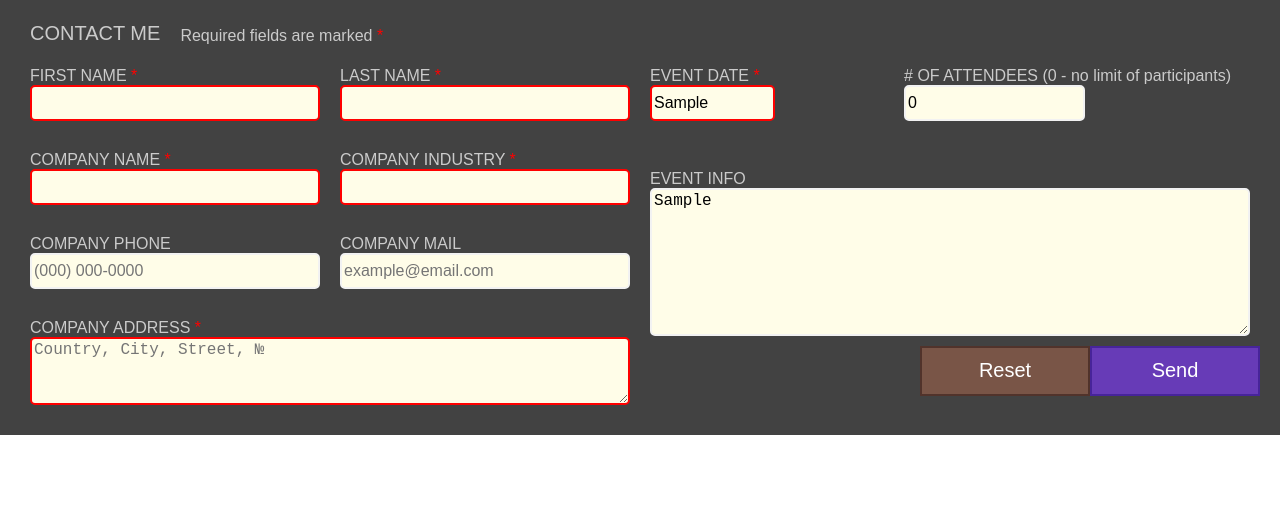
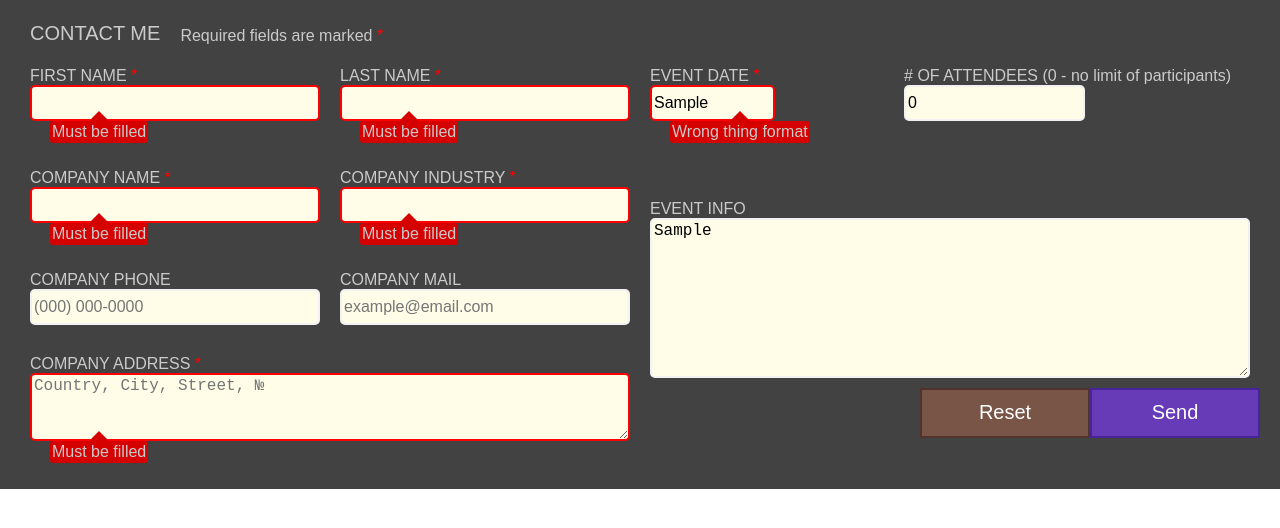
Before and after one commit to Tirvy/ContactMe_Card, a plain HTML site: page index.html in a window 1280 px wide. Both pictures are taken after typing "Sample", "Sample" into the empty fields and a click on the button "Send". Drawn offline with Linux system fonts and the light colour scheme.

Commit message:
Error messages are shown. But still not properly named and dont disappear

```diff
--- a/index.css
+++ b/index.css
@@ -1,5 +1,28 @@
 #body{
     margin:0;
+}
+.error-pointer{
+    display: none;
+}
+.error-pointer__arrow{
+    position: absolute;
+    background: #d50000;
+    border-radius: 3px;
+    padding: 2px;
+}
+.error-pointer__arrow:after {
+    bottom: 100%;
+    left: 50%;
+    border: solid transparent;
+    content: " ";
+    height: 0;
+    width: 0;
+    position: absolute;
+    pointer-events: none;
+    border-color: rgba(213, 0, 0, 0);
+    border-bottom-color: #d50000;
+    border-width: 10px;
+    margin-left: -10px;
 }
 .contactme-card{
     background: #424242;
--- a/index.html
+++ b/index.html
@@ -8,6 +8,10 @@
     <title>ContactMe-Card</title>
 </head>
 <body id="body">
+    <div class="error-pointer" id="errorPointer">
+        <div class="error-pointer__arrow">one</div>
+        <div class="error-pointer__text">two</div>
+    </div>
     <div class="contactme-card">
         <div class="contactme-header">
             <div class="contactme-header__main">
--- a/index.js
+++ b/index.js
@@ -79,8 +79,9 @@ function checkInputs() {
     checkNumberList.forEach(checkError);
 
     checkNotEmptyList.forEach(function (elem) {
-        if (elem[0].value.length === 0){
+        if (elem.val().length === 0){
             addError(elem);
+            putError(elem, 'Must be filled');
         }
     });
 
@@ -93,9 +94,35 @@ function checkInputs() {
     function checkError(elem) {
         if ((elem[0].value.length > 0)&&(!regExp.test(elem[0].value))){
             addError(elem);
+            putError(elem, 'Wrong thing format');
         }else {
             elem.removeClass('form-input__text_border_red');
         }
+    }
+
+    function putError(elem, text1, text2) {
+        var errArrow = createErrorArrow(text1, text2);
+        elem.parent().append($(errArrow));
+        $(errArrow).offset({ top: (elem.height + 20), left : 20 });
+        $(errArrow).show();
+    }
+
+    function createErrorArrow(text1, text2){
+        var newElem = document.createElement('div');
+        newElem.className = 'error-pointer';
+
+        var arrElem = document.createElement('div');
+        arrElem.className = 'error-pointer__arrow';
+        arrElem.appendChild(document.createTextNode(text1));
+
+        var textElem = document.createElement('div');
+        textElem.className = 'error-pointer__text';
+        textElem.appendChild(document.createTextNode(text2));
+
+        newElem.appendChild(arrElem);
+        newElem.appendChild(textElem);
+
+        return newElem;
     }
 
     function addError(elem) {
```
